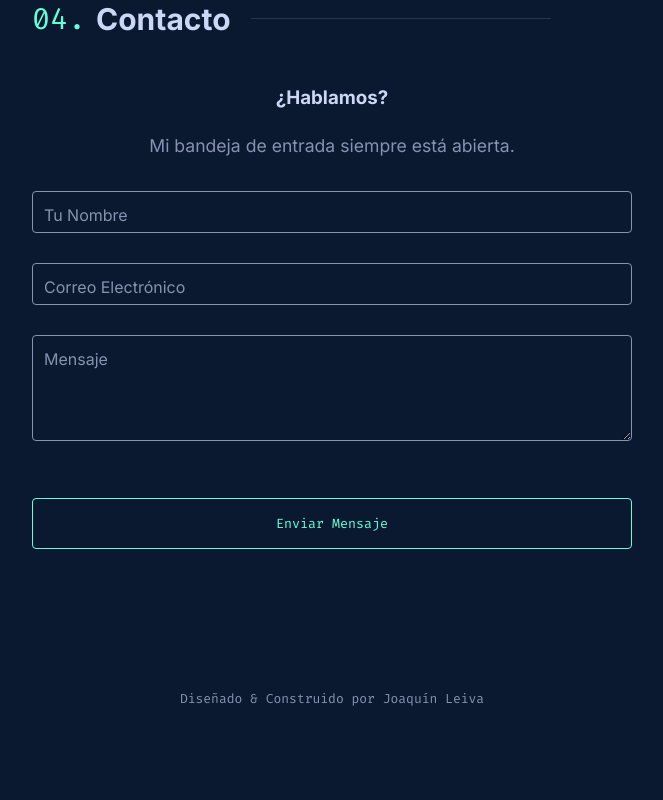
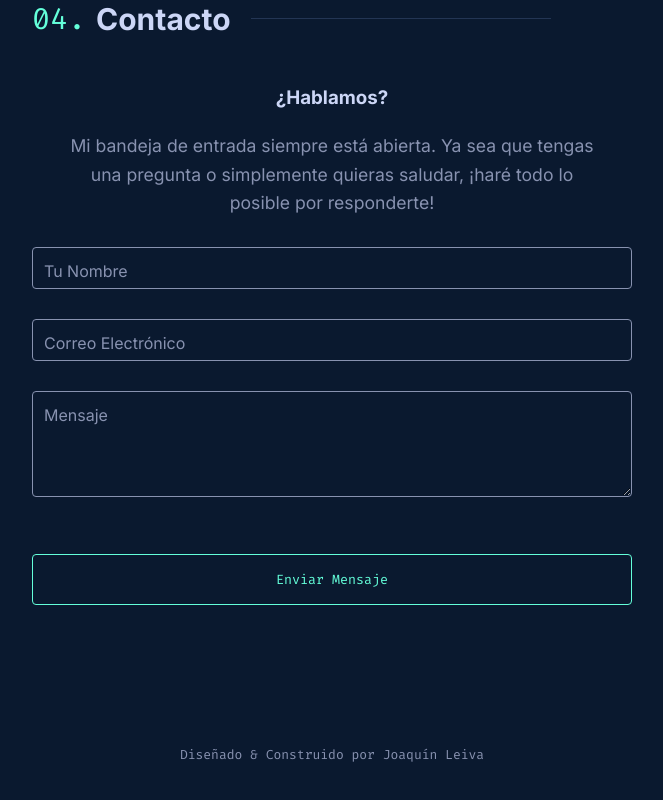
Before and after one commit to Joaquinln23/MiPortafolio, a React (Create React App) app: page / in a window 1280 px wide. Shown: the part 2792-3592 px from the top of the page, without its empty margins (308-971 px from the left). Before the commit the page ends 3542 px from the top, so only its background shows below. Built offline with nearby package versions, Linux system fonts and the light colour scheme; no server answers.

Commit message:
ajustando App.js para que todo calce perfecto se agrego Contacto

```diff
--- a/src/App.js
+++ b/src/App.js
@@ -287,7 +287,9 @@ function App() {
           <h2 className="section-title"><span>04.</span> Contacto</h2>
           <div className="contact-container">
             <h3>¿Hablamos?</h3>
-            <p className="hero-description" style={{margin: '0 auto 30px'}}>Mi bandeja de entrada siempre está abierta.</p>
+             <p className="hero-description" style={{margin: '0 auto 30px'}}>
+              Mi bandeja de entrada siempre está abierta. Ya sea que tengas una pregunta o simplemente quieras saludar, ¡haré todo lo posible por responderte!
+            </p>
             <ContactForm />
           </div>
         </section>
```
